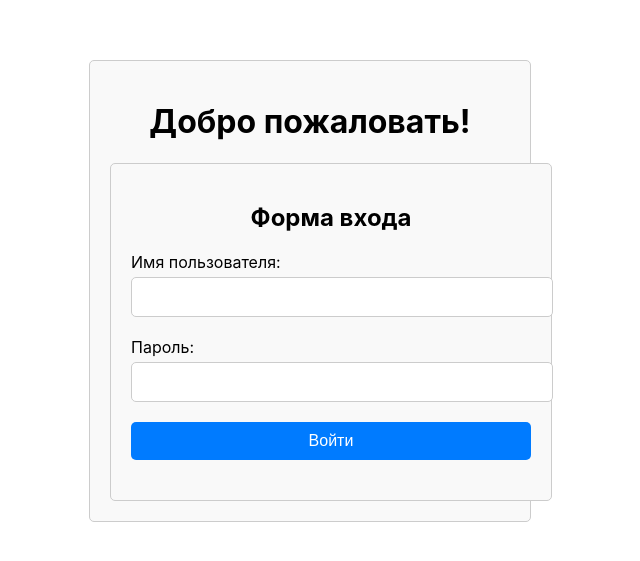
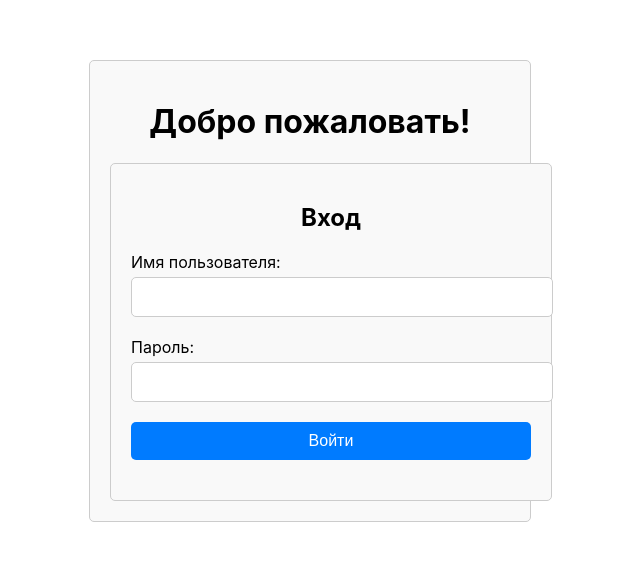
Before and after one commit to SidorovichPavel/svh_client, a React (Create React App) app: page /login in a window 1280 px wide. Shown: the part 109-670 px from the top of the page, without its empty margins (330-970 px from the left). Built offline with nearby package versions, Linux system fonts and the light colour scheme.

Commit message:
context and error color

```diff
--- a/src/Pages/Components/LoginForm/LoginForm.tsx
+++ b/src/Pages/Components/LoginForm/LoginForm.tsx
@@ -16,6 +16,7 @@ interface LoginProps {
 }
 
 const Login: React.FC = () => {
+    const context = "Вход";
     const [username, setUsername] = useState<string>('');
     const [password, setPassword] = useState<string>('');
     const [error, setError] = useState<String>('');
@@ -51,7 +52,7 @@ const Login: React.FC = () => {
             <header>
             </header>
             <div>
-                <h2>Форма входа</h2>
+                <h2>{context}</h2>
                 <b>{error}</b>
                 <form onSubmit={handleLogin}>
                     <div className="form-group">
--- a/src/Pages/Components/RegisterForm/RegisterForm.tsx
+++ b/src/Pages/Components/RegisterForm/RegisterForm.tsx
@@ -12,6 +12,8 @@ function hash(data: string) {
 }
 
 const RegisterForm: React.FC = () => {
+    const context = "Регистрация";
+
     const [first_name, setFirstName] = useState<string>('');
     const [last_name, setLastName] = useState<string>('');
     const [age, setAge] = useState<number>(0);
@@ -51,7 +53,7 @@ const RegisterForm: React.FC = () => {
             <header>
             </header>
             <div>
-                <h2>Форма входа</h2>
+                <h2 style={{ color: "red" }}>{context}</h2>
                 <b style={{ color: "red" }}>{error}</b>
                 <form onSubmit={handleRegister}>
                     <div className='form-group'>
```
